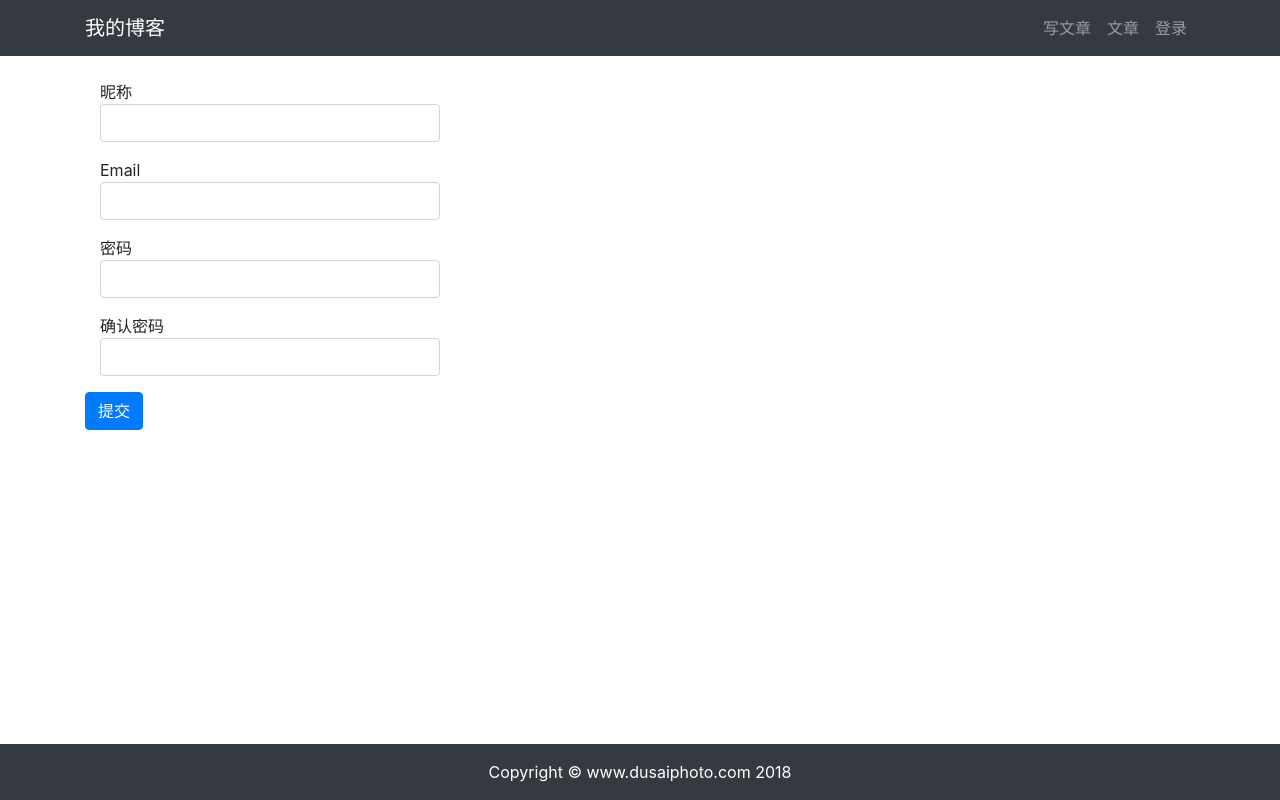
After one commit to suckcategg/BBS_Django, a Django app: page /userprofile/register/ in a window 1280 px wide. The commit adds this page. Run offline with Django 3.2, Linux system fonts and the light colour scheme; some libraries are stand-ins or nearby versions.

Commit message:
完成"用户注册"

```diff
--- a/templates/header.html
+++ b/templates/header.html
@@ -20,6 +20,7 @@
                         </div>
                     </li>
                 {% else %}
+
                     <li class="nav-item">
                         <a class="nav-link" href="{% url 'userprofile:login' %}">登录</a>
                     </li>
--- a/templates/userprofile/login.html
+++ b/templates/userprofile/login.html
@@ -4,6 +4,9 @@
     <div class="container">
         <div class="row">
             <div class="col-12">
+                <br>
+                <h5>还没有账号？</h5>
+                <h5>点击<a href='{% url "userprofile:register" %}'>注册账号</a>加入我们吧！</h5>
                 <br>
                 <form action="." method="post">
                     {% csrf_token %}
@@ -18,6 +21,7 @@
                         <input type="password" class="form-control" id="password" name="password">
                     </div>
                     <button class="submit-row" type="submit">提交</button>
+
                 </form>
             </div>
         </div>
--- /dev/null
+++ b/templates/userprofile/register.html
@@ -0,0 +1,40 @@
+{% extends "base.html" %}
+{% load staticfiles %}
+{% block title %}注册
+{% endblock title %}
+{% block content %}
+    <div class="container">
+        <div class="row">
+            <div class="col-12">
+                <br>
+                <form action="." method="post">
+                    {% csrf_token %}
+                    <!--账号-->
+                    <div class="form-group col-md-4">
+                        <lable for="username">昵称</lable>
+                        <input type="text" class="form-control" id="username" name="username" required>
+                    </div>
+                    <!--账号-->
+                    <div class="form-group col-md-4">
+                        <lable for="email">Email</lable>
+                        <input type="text" class="form-control" id="email" name="email" >
+                    </div>
+                    <!--账号-->
+                    <div class="form-group col-md-4">
+                        <lable for="password">密码</lable>
+                        <input type="text" class="form-control" id="password" name="password" required>
+                    </div>
+                    <!--账号-->
+                    <div class="form-group col-md-4">
+                        <lable for="password2">确认密码</lable>
+                        <input type="password" class="form-control" id="password2" name="password2" required>
+                    </div>
+                    <button type="submit" class="btn btn-primary">提交</button>
+                </form>
+
+            </div>
+        </div>
+    </div>
+
+
+{% endblock content %}
--- a/userprofile/forms.py
+++ b/userprofile/forms.py
@@ -3,3 +3,17 @@ from django.contrib.auth.models import User
 class UserLoginForm(forms.Form):
     username = forms.CharField()
     password = forms.CharField()
+# 注册用户表单
+class UserRegisterForm(forms.ModelForm):
+    # 复写 User 的密码
+    password = forms.CharField()
+    password2 = forms.CharField()
+    class Meta:
+        model = User
+        fields = ('username', 'email')
+    def clean_password2(self):
+        data = self.cleaned_data
+        if data.get('password') == data.get('password2'):
+            return data.get('password')
+        else:
+            raise forms.ValidationError("密码输入不一致，请重新输入。")
--- a/userprofile/urls.py
+++ b/userprofile/urls.py
@@ -5,4 +5,5 @@ urlpatterns = [
     #用户登录
     path('login/', views.user_login, name='login'),
     path('logout/', views.user_logout, name='logout'),
+    path('register/', views.user_register, name='register')
 ]
--- a/userprofile/views.py
+++ b/userprofile/views.py
@@ -1,7 +1,7 @@
 from django.shortcuts import render, redirect
 from django.contrib.auth import authenticate, login, logout
 from django.http import HttpResponse
-from .forms import UserLoginForm
+from .forms import UserLoginForm, UserRegisterForm
 
 # Create your views here.
 
@@ -30,3 +30,21 @@ def user_login(request):
 def user_logout(request):
     logout(request)
     return redirect("article:article_list")
+
+def user_register(request):
+    if request.method =='POST':
+        user_register_form = UserRegisterForm(data=request.POST)
+        if user_register_form.is_valid():
+            new_user = user_register_form.save(commit=False)
+            new_user.set_password(user_register_form.cleaned_data['password'])
+            new_user.save()
+            login(request, new_user)
+            return redirect("article:article_list")
+        else:
+            return HttpResponse("注册表单输入有误，请重新输入")
+    elif request.method == "GET":
+        user_register_form = UserLoginForm()
+        context = {'form': user_register_form}
+        return render(request, 'userprofile/register.html',context)
+    else:
+        return HttpResponse("请使用GET或POST请求数据")
```
Also changed, not shown: db.sqlite3.
